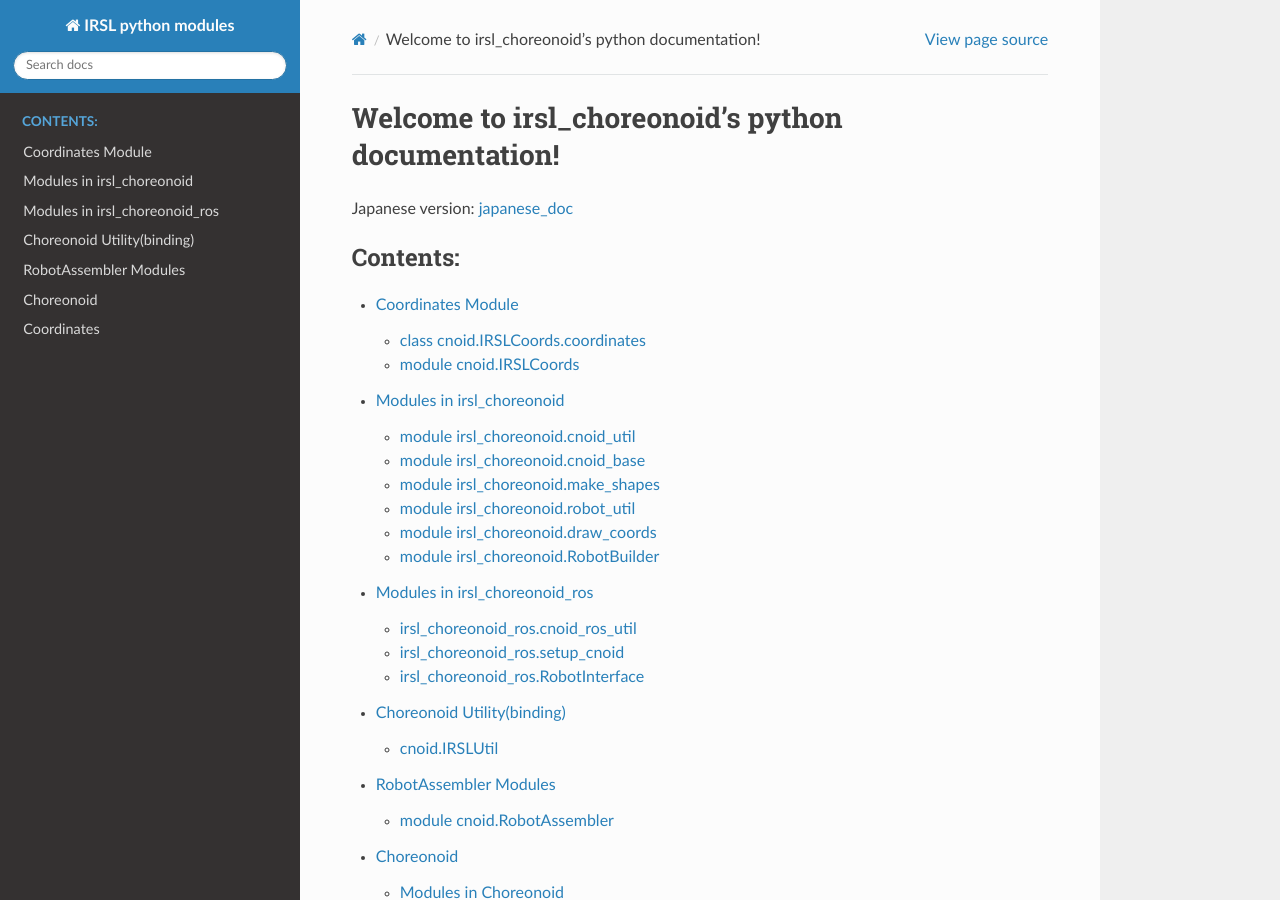
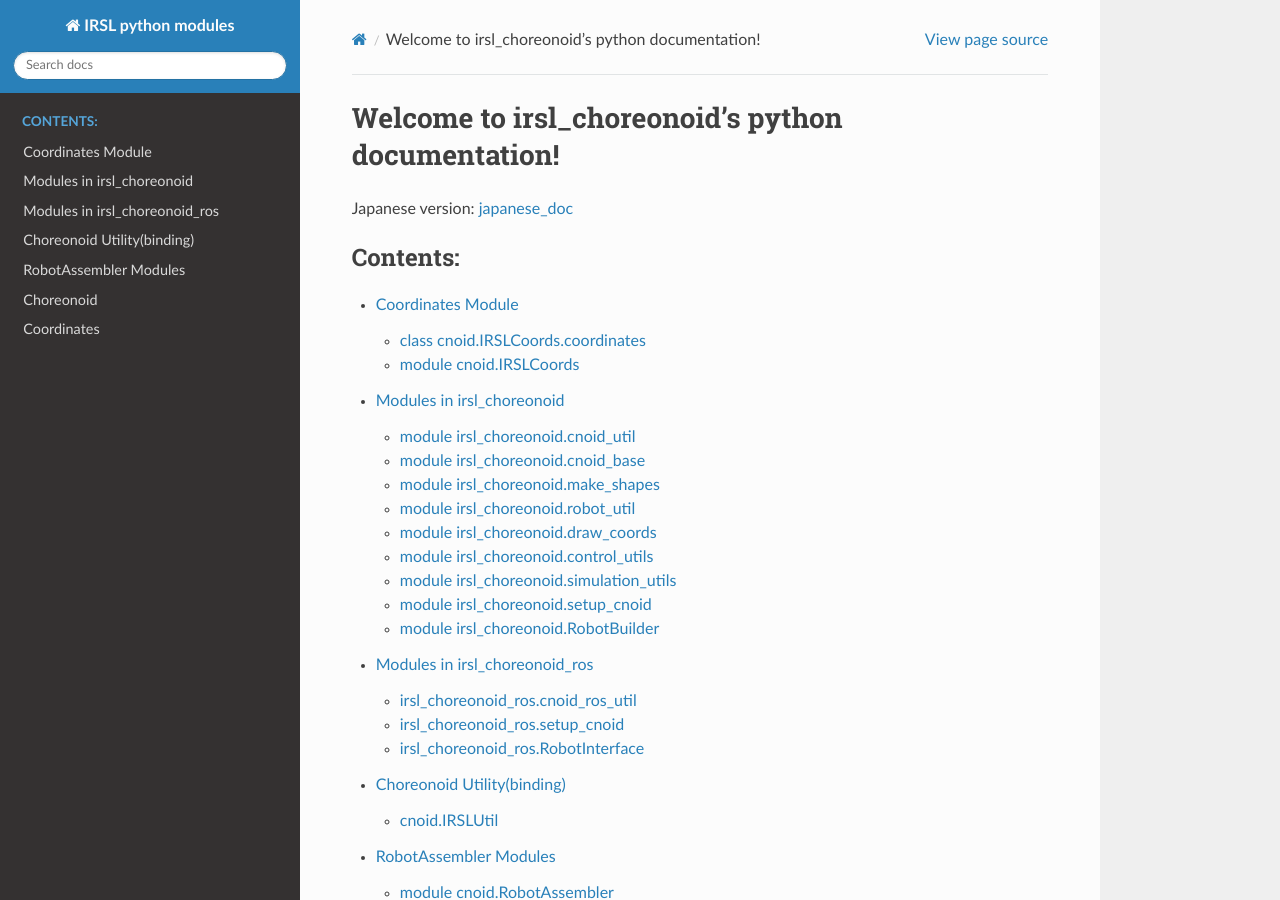
Before and after one commit to IRSL-tut/irsl_documents, a Sphinx documentation site: the page built from source/index.rst, in a window 1280 px wide and 900 px high. Built offline with Sphinx 7.4.7 and the Read the Docs theme 3.1.0, drawn with Linux system fonts in a browser that asks for light colours.

Commit message:
update irsl_choreonoid

```diff
--- a/source/module_irsl_choreonoid.rst
+++ b/source/module_irsl_choreonoid.rst
@@ -83,6 +83,36 @@ https://github.com/IRSL-tut/irsl_choreonoid/blob/main/irsl_choreonoid/irsl_draw_
     :members:
     :no-undoc-members:
 
+************************************
+module irsl_choreonoid.control_utils
+************************************
+
+https://github.com/IRSL-tut/irsl_choreonoid/blob/main/irsl_choreonoid/control_utils.py
+
+.. automodule:: irsl_choreonoid.control_utils
+    :members:
+    :no-undoc-members:
+
+***************************************
+module irsl_choreonoid.simulation_utils
+***************************************
+
+https://github.com/IRSL-tut/irsl_choreonoid/blob/main/irsl_choreonoid/simulation_utils.py
+
+.. automodule:: irsl_choreonoid.simulation_utils
+    :members:
+    :no-undoc-members:
+
+**********************************
+module irsl_choreonoid.setup_cnoid
+**********************************
+
+https://github.com/IRSL-tut/irsl_choreonoid/blob/main/irsl_choreonoid/setup_cnoid.py
+
+.. automodule:: irsl_choreonoid.setup_cnoid
+    :members:
+    :no-undoc-members:
+
 ***********************************
 module irsl_choreonoid.RobotBuilder
 ***********************************
```
